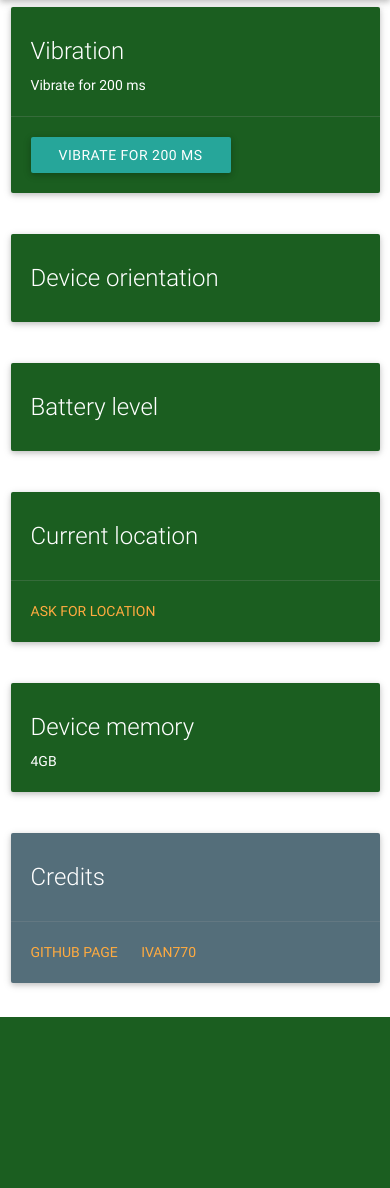
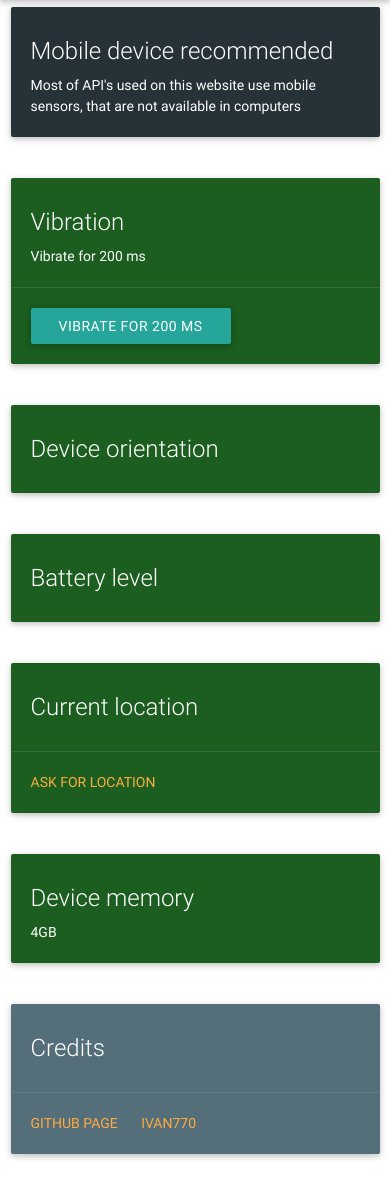
Before and after one commit to ivan770/html5, a Flask app: page / in a window 390 px wide. Shown: the part 56-1244 px from the top of the page. Before the commit the page ends 1073 px from the top, so only its background shows below. Run offline with Flask 2, Linux system fonts and the light colour scheme.

Commit message:
Add mobile-device recommandation

```diff
--- a/templates/index.html
+++ b/templates/index.html
@@ -22,6 +22,17 @@
                 <a href="/" class="brand-logo center">HTML5 playground</a>
             </div>
         </nav>
+
+        <div class="row">
+            <div class="col s12 m12">
+            <div class="card blue-grey darken-4">
+                <div class="card-content white-text">
+                <span class="card-title">Mobile device recommended</span>
+                <p>Most of API's used on this website use mobile sensors, that are not available in computers</p>
+                </div>
+            </div>
+            </div>
+        </div>
 
         <div class="row">
             <div class="col s12 m12">
```
